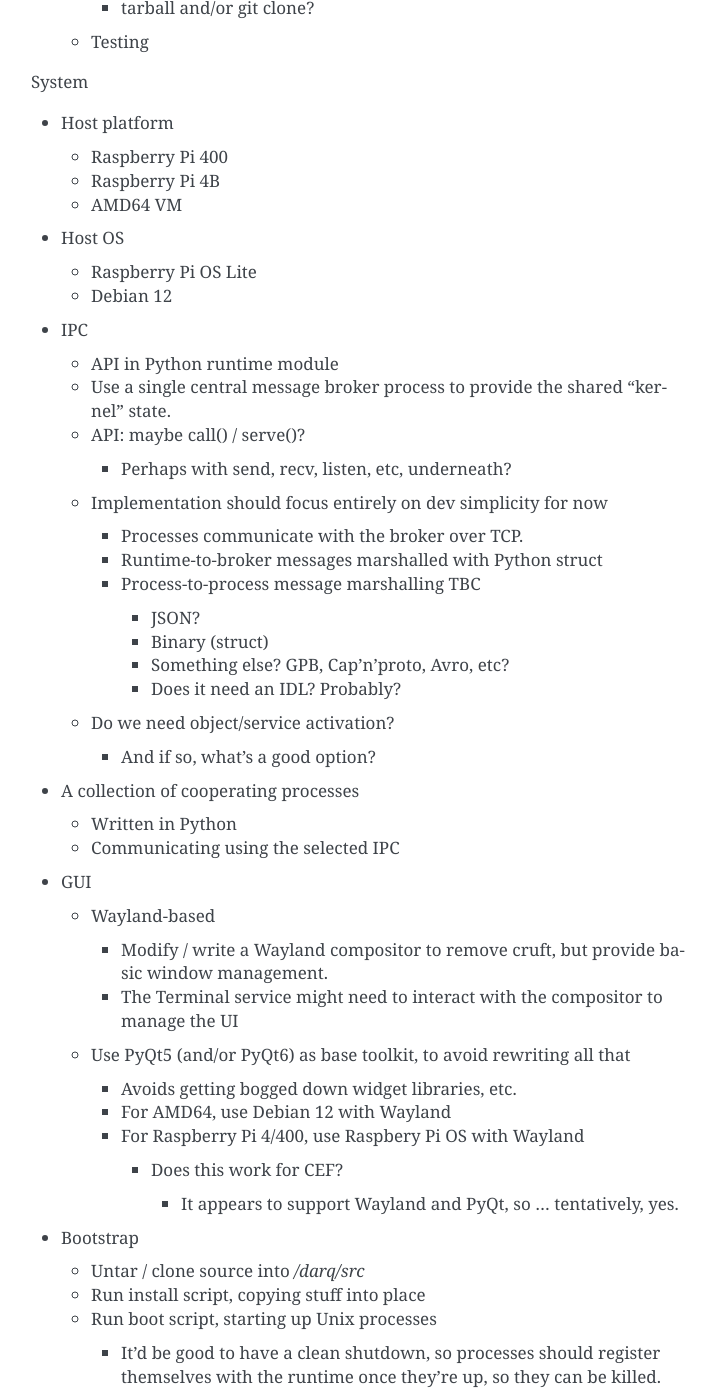
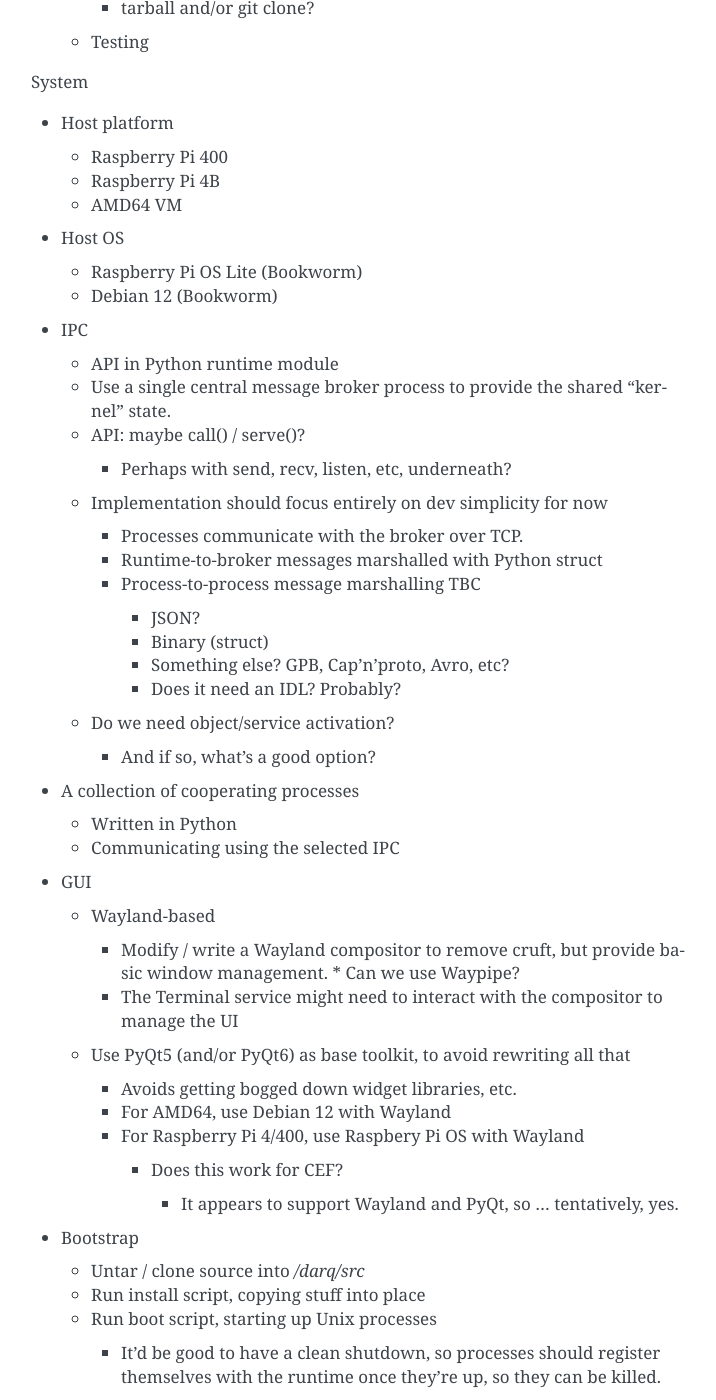
Before and after one commit to darqos/darqos, a Sphinx documentation site: the page built from doc/roadmap.rst, in a window 1280 px wide and 1400 px high, scrolled down 1283 px. Shown: the whole window, without its empty margins (389-1105 px from the left). Built offline with Sphinx 7.4.7, drawn with Linux system fonts in a browser that asks for light colours; some of the changed text lies outside the part shown.

Commit message:
Various updates for Bookworm.

```diff
--- a/doc/calculation.rst
+++ b/doc/calculation.rst
@@ -1,7 +1,7 @@
 Calculation
 ===========
 
-A colculaton is type that ranges from some calculator-style arithmetic,
+A _calculation_ is type that ranges from some calculator-style arithmetic,
 through to complex equations, Jupyter/Mathematica-style notebooks.  The
 intention is to have these calculations be accessible for both quick
 arithmetic like that of the macOS Spotlight search bar, through basic
@@ -15,6 +15,8 @@
 To perform a new calculation, it'd be Sys-n, and then complete "Calculation"
 and hit enter.  It's a bit more cumbersome, for sure.  It'd certainly be
 possible to put a button on the HUD for it, but that doesn't save a lot.
+It system-wide hotkey would also work, but the what's the justification
+for this type, and not others?
 
 A new calculation will create a new object, stored in the storage service,
 unnamed, untagged, unlikely to have any meaningful index entries, but
--- a/doc/distribution.rst
+++ b/doc/distribution.rst
@@ -13,7 +13,7 @@
 
 * Raspberry Pi OS Lite (64 bit) (https://www.raspberrypi.com/software/)
 * Mobian (https://mobian-project.org/)
-* Debian 11 *bullseye* AMD64 netinst (https://www.debian.org/download)
+* Debian 12 *bookworm* AMD64 netinst (https://www.debian.org/download)
 
 In all cases, the Darq distribution should be unpacked (or cloned)
 into `/darq/dist`.  The `/darq/dist/install` script should then be run
--- a/doc/roadmap.rst
+++ b/doc/roadmap.rst
@@ -72,8 +72,8 @@
 
 * Host OS
 
-  * Raspberry Pi OS Lite
-  * Debian 12
+  * Raspberry Pi OS Lite (Bookworm)
+  * Debian 12 (Bookworm)
 
 * IPC
 
@@ -110,6 +110,7 @@
 
     * Modify / write a Wayland compositor to remove cruft, but provide
       basic window management.
+      * Can we use Waypipe?
     * The Terminal service might need to interact with the compositor
       to manage the UI
 
```
Also changed, not shown: other parts of doc/distribution.rst (+1 -1 lines), other parts of doc/roadmap.rst (+1 -1 lines), doc/bootstrap.rst (+5 -7 lines).
